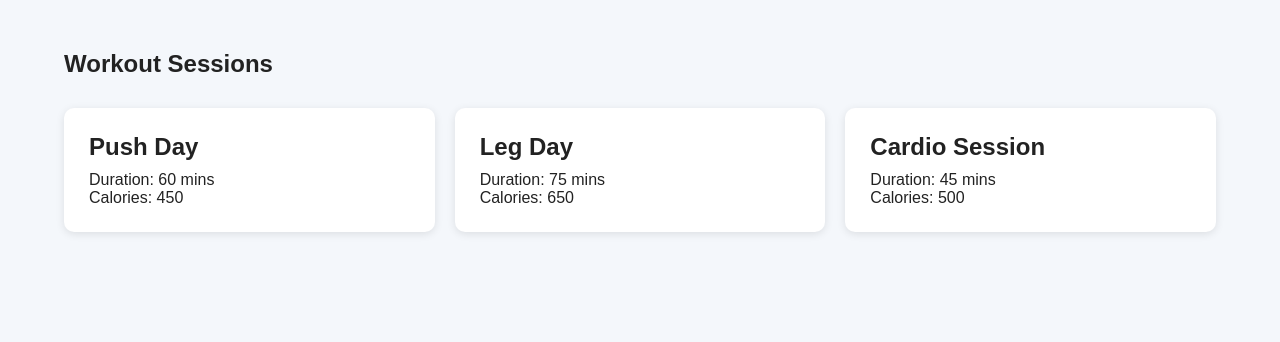
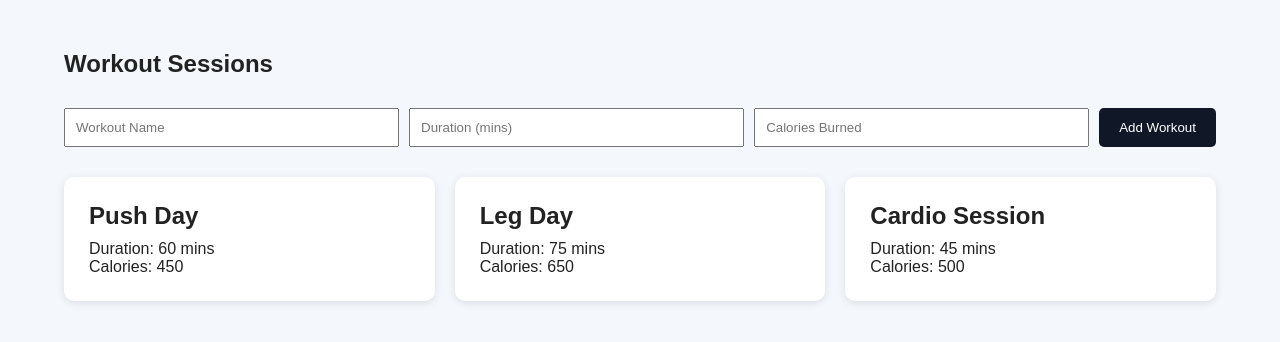
Before and after one commit to Ghound03/fittrack-pro, a Flask app: page /workouts in a window 1280 px wide. Shown: the part 58-400 px from the top of the page. Run offline with Flask 3, Linux system fonts and the light colour scheme.

Commit message:
Add workout form and POST request handling

```diff
--- a/app.py
+++ b/app.py
@@ -1,6 +1,28 @@
-from flask import Flask, render_template
+from flask import Flask, render_template, request
 
 app = Flask(__name__)
+
+workout_list = [
+
+    {
+        "name": "Push Day",
+        "duration": 60,
+        "calories": 450
+    },
+
+    {
+        "name": "Leg Day",
+        "duration": 75,
+        "calories": 650
+    },
+
+    {
+        "name": "Cardio Session",
+        "duration": 45,
+        "calories": 500
+    }
+
+]
 
 
 @app.route("/")
@@ -8,30 +30,24 @@ def home():
     return render_template("index.html")
 
 
-@app.route("/workouts")
+@app.route("/workouts", methods=["GET", "POST"])
 def workouts():
 
-    workout_list = [
+    if request.method == "POST":
 
-        {
-            "name": "Push Day",
-            "duration": 60,
-            "calories": 450
-        },
+        workout_name = request.form.get("name")
 
-        {
-            "name": "Leg Day",
-            "duration": 75,
-            "calories": 650
-        },
+        duration = request.form.get("duration")
 
-        {
-            "name": "Cardio Session",
-            "duration": 45,
-            "calories": 500
-        }
+        calories = request.form.get("calories")
 
-    ]
+        workout_list.append(
+            {
+                "name": workout_name,
+                "duration": duration,
+                "calories": calories
+            }
+        )
 
     return render_template(
         "workouts.html",
--- a/static/css/style.css
+++ b/static/css/style.css
@@ -104,3 +104,25 @@ body {
 .card h2 {
     margin-bottom: 10px;
 }
+
+.workout-form {
+    display: flex;
+    flex-wrap: wrap;
+    gap: 10px;
+    margin: 30px 0;
+}
+
+.workout-form input {
+    padding: 10px;
+    flex: 1;
+    min-width: 180px;
+}
+
+.workout-form button {
+    padding: 10px 20px;
+    border: none;
+    cursor: pointer;
+    background: #101827;
+    color: white;
+    border-radius: 5px;
+}
--- a/templates/workouts.html
+++ b/templates/workouts.html
@@ -7,6 +7,35 @@
 <section class="page-section">
 
     <h1>Workout Sessions</h1>
+
+    <form method="POST" class="workout-form">
+
+    <input
+        type="text"
+        name="name"
+        placeholder="Workout Name"
+        required
+    >
+
+    <input
+        type="number"
+        name="duration"
+        placeholder="Duration (mins)"
+        required
+    >
+
+    <input
+        type="number"
+        name="calories"
+        placeholder="Calories Burned"
+        required
+    >
+
+    <button type="submit">
+        Add Workout
+    </button>
+
+</form>
 
     <div class="card-grid">
 
```
